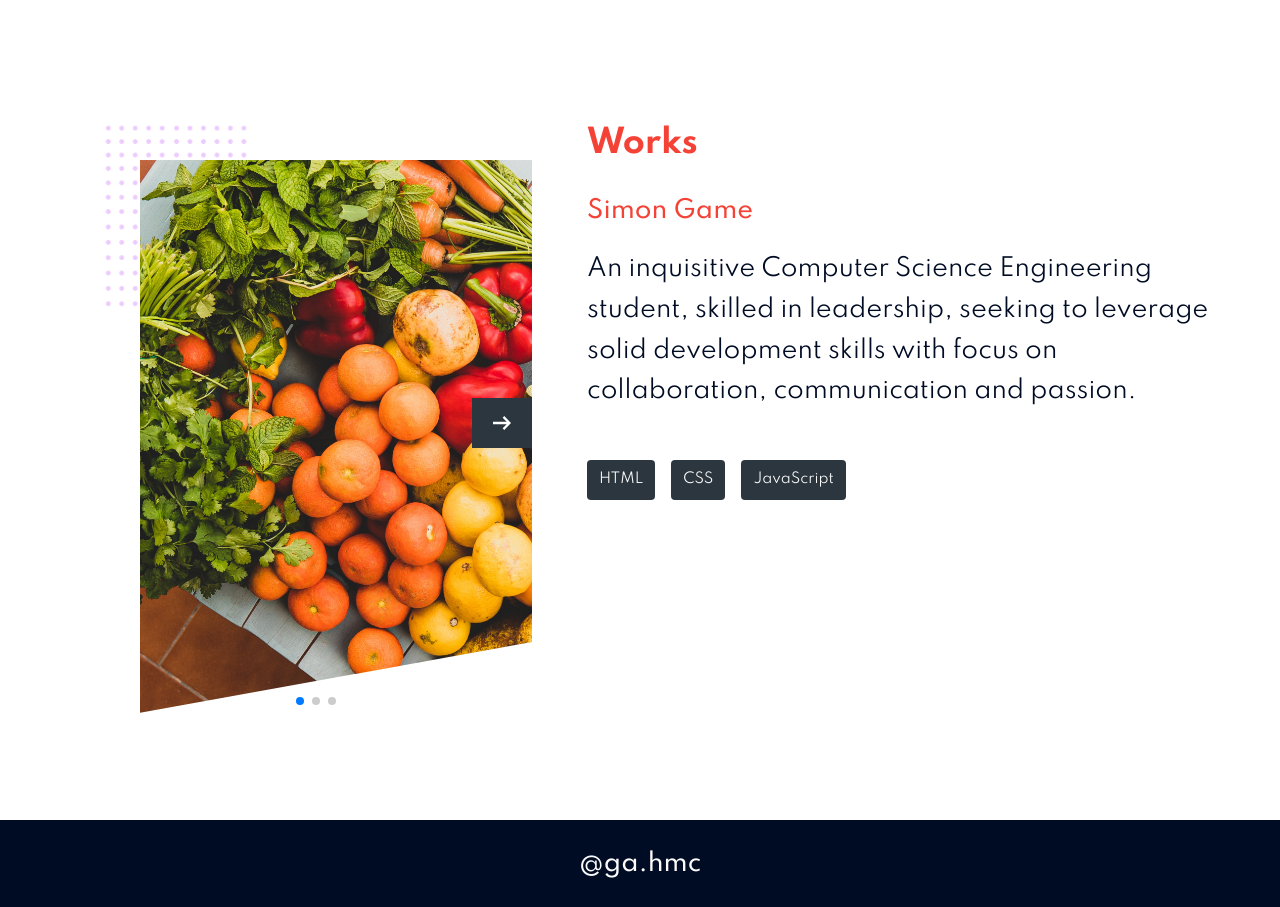
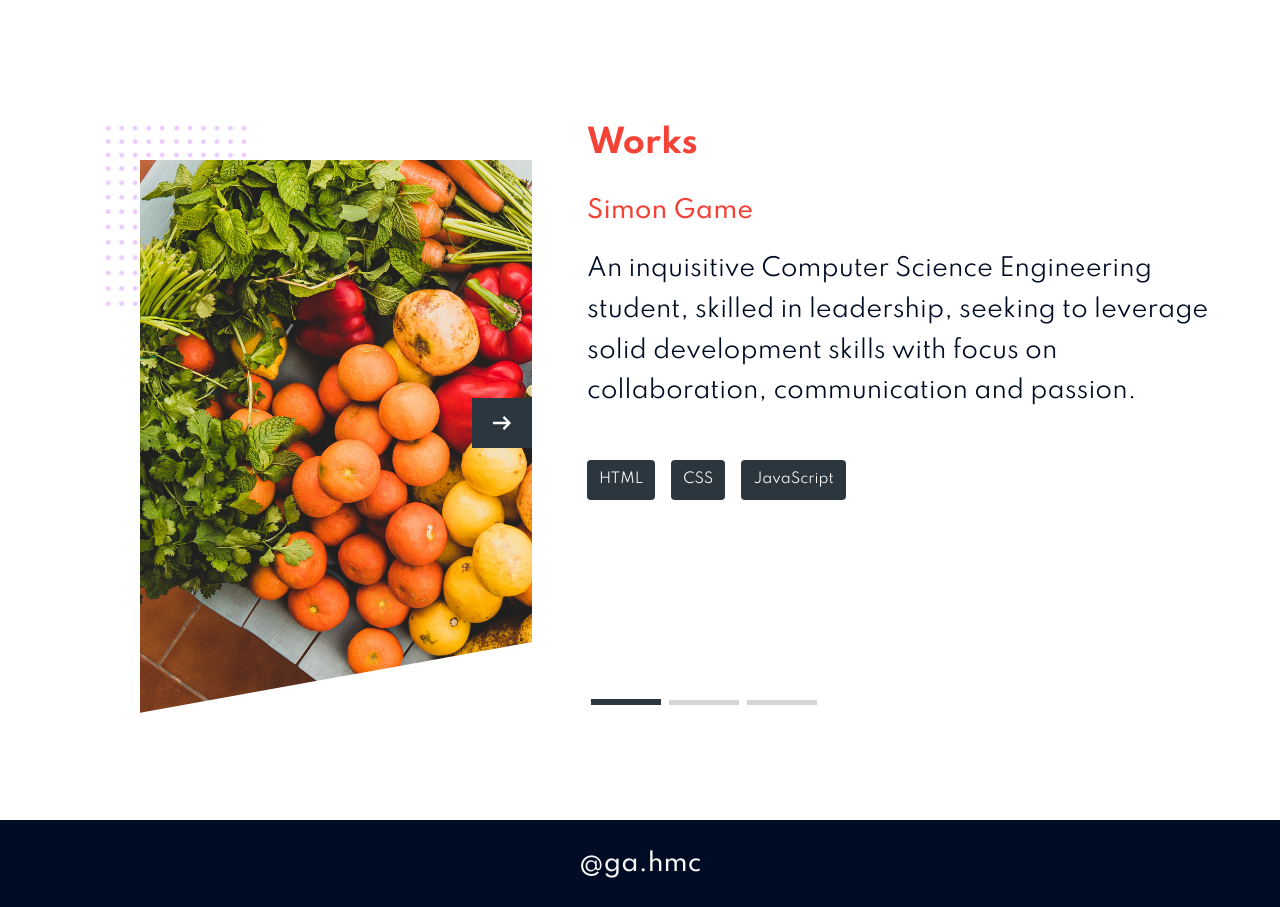
Before and after one commit to GabrielHammermeister/portfolio-lp, a Next.js app: page / in a window 1280 px wide. Shown: the part 780-1687 px from the top of the page. Built offline with nearby package versions, Linux system fonts and the light colour scheme.

Commit message:
feat - swiper paginator styled

```diff
--- a/src/components/WorkSection/WorkSection.index.tsx
+++ b/src/components/WorkSection/WorkSection.index.tsx
@@ -10,9 +10,8 @@ const WorkSection = () => {
       <S.Container id="works">
          <S.WorkThumbnail>
             <Swiper
-               modules={[Navigation, Pagination, Controller]}
+               modules={[Navigation, Controller]}
                navigation
-               pagination
                slidesPerView={1}
                controller={{ control: controlledSwiper }}
             >
@@ -37,7 +36,14 @@ const WorkSection = () => {
          </S.WorkThumbnail>
 
          <S.WorkDescription>
-            <Swiper modules={[Controller]} onSwiper={setControlledSwiper}>
+            <Swiper
+               modules={[Controller, Pagination]}
+               onSwiper={setControlledSwiper}
+               pagination={{ clickable: false }}
+               allowTouchMove={false}
+               allowSlideNext={false}
+               allowSlidePrev={false}
+            >
                <SwiperSlide>
                   <WorkDescription />
                </SwiperSlide>
--- a/src/components/WorkSection/WorkSection.styles.ts
+++ b/src/components/WorkSection/WorkSection.styles.ts
@@ -67,7 +67,23 @@ export const WorkThumbnail = styled.aside`
    }
 `
 
-export const SwiperPagination = styled.div`
+export const WorkDescription = styled.aside`
+   min-width: 60%;
+   width: 100%;
+   text-align: left;
+
+   & h2 {
+      margin-bottom: 1.875rem;
+   }
+
+   & h3 {
+      margin-bottom: 1.5rem;
+   }
+
+   & .swiper-pagination {
+      width: auto;
+   }
+
    & .swiper-pagination-bullet {
       background-color: ${({ theme }) => theme.background.secondary};
 
@@ -80,17 +96,3 @@ export const SwiperPagination = styled.div`
       height: 6px;
    }
 `
-
-export const WorkDescription = styled.aside`
-   min-width: 60%;
-   width: 100%;
-   text-align: left;
-
-   & h2 {
-      margin-bottom: 1.875rem;
-   }
-
-   & h3 {
-      margin-bottom: 1.5rem;
-   }
-`
```
